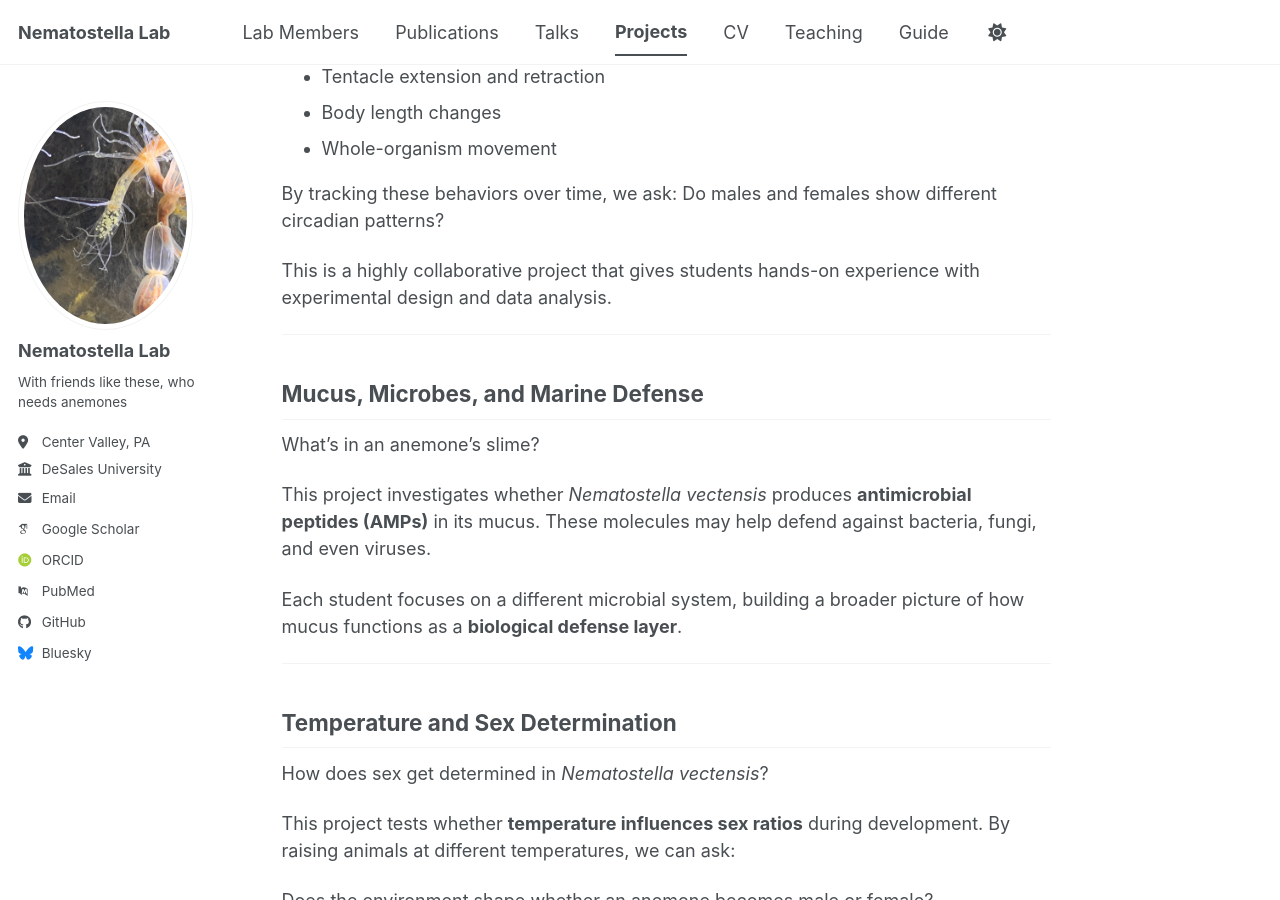
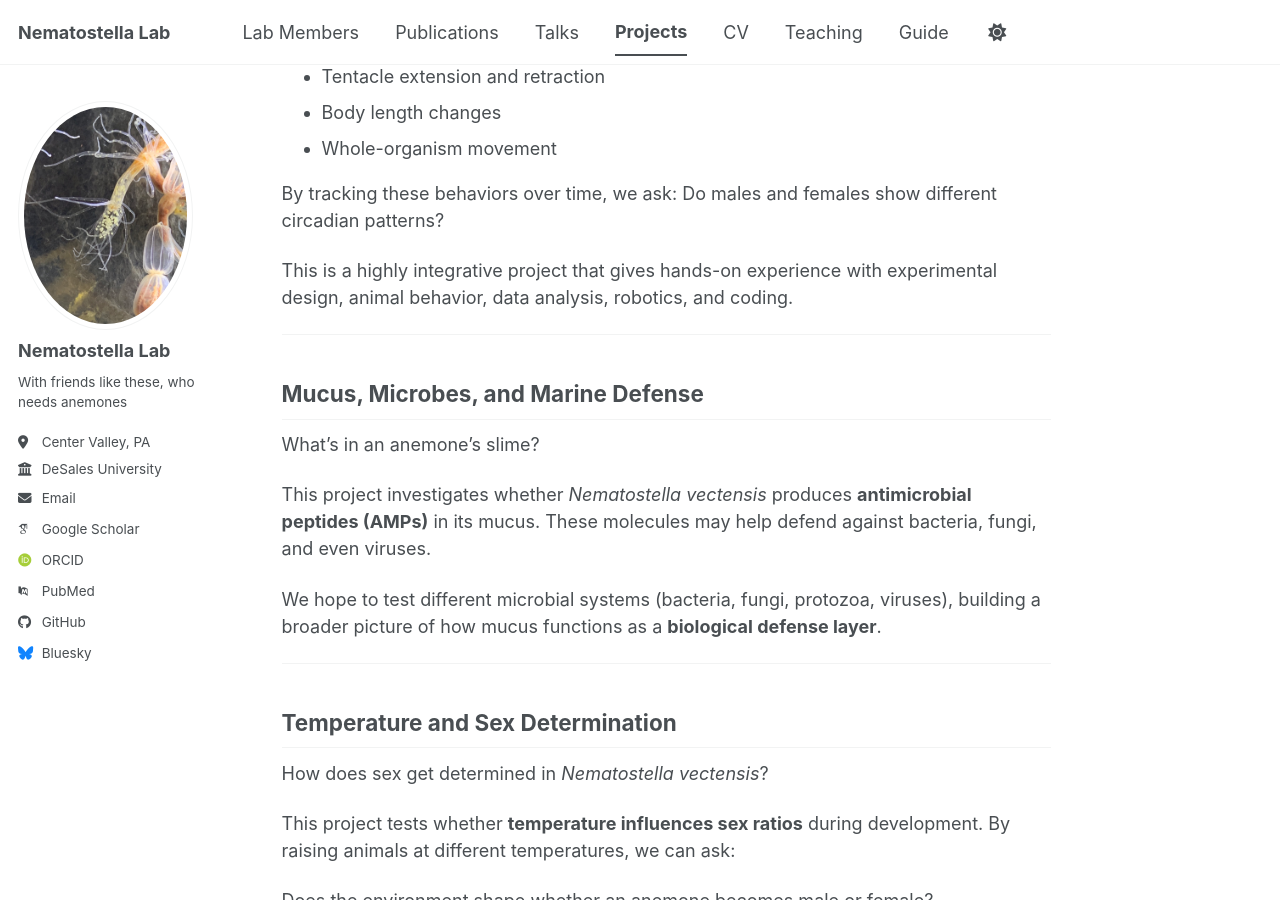
Before and after one commit to nematostellalab/nematostellalab.github.io, a Jekyll site: the page built from _pages/projects.md, in a window 1280 px wide and 900 px high, scrolled down 810 px. Built offline with Jekyll 4.4.1, drawn with Linux system fonts in a browser that asks for light colours; some web fonts are replaced; a script bundle is joined from its source files by our own code; library files that are not in the unit come from our copies.

Commit message:
Update projects.md

```diff
--- a/_pages/projects.md
+++ b/_pages/projects.md
@@ -31,7 +31,7 @@ Students measure:
 By tracking these behaviors over time, we ask:
 Do males and females show different circadian patterns?
 
-This is a highly collaborative project that gives students hands-on experience with experimental design and data analysis.
+This is a highly integrative project that gives hands-on experience with experimental design, animal behavior, data analysis, robotics, and coding.
 
 ---
 
@@ -41,7 +41,7 @@ What’s in an anemone’s slime?
 
 This project investigates whether *Nematostella vectensis* produces **antimicrobial peptides (AMPs)** in its mucus. These molecules may help defend against bacteria, fungi, and even viruses.
 
-Each student focuses on a different microbial system, building a broader picture of how mucus functions as a **biological defense layer**.
+We hope to test different microbial systems (bacteria, fungi, protozoa, viruses), building a broader picture of how mucus functions as a **biological defense layer**.
 
 ---
 
```
